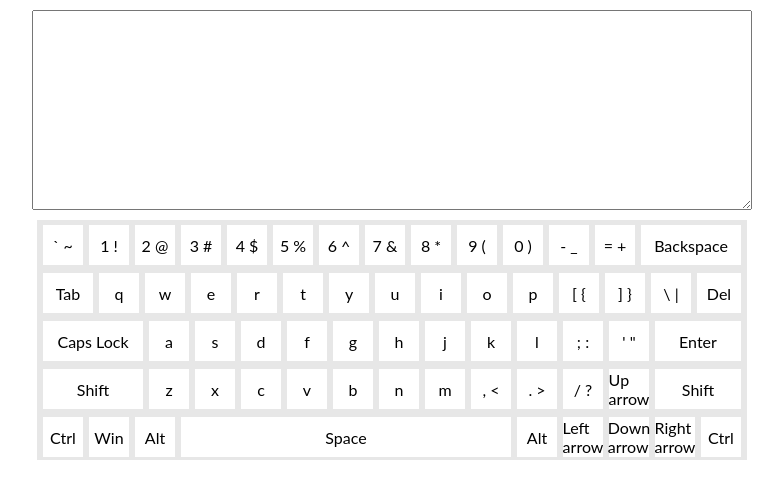
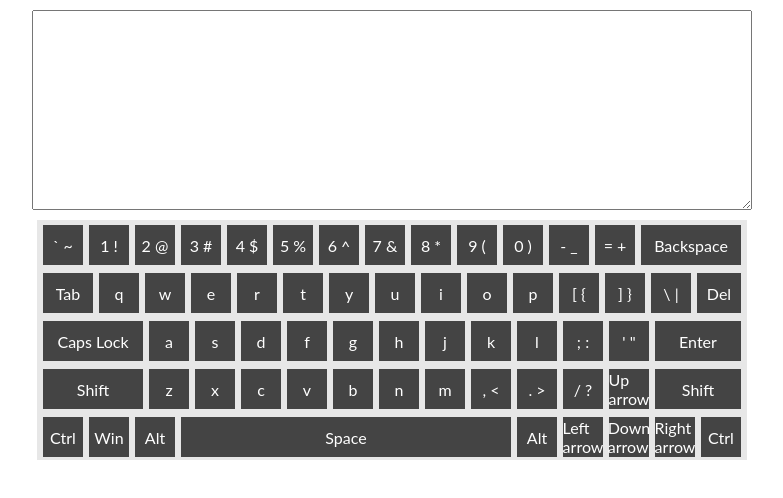
Before and after one commit to Kiryl1337/virtual-keyboard, a website: page src/index.html in a window 1280 px wide. Shown: the whole page, without its empty margins (248-1031 px from the left). Drawn offline with Linux system fonts and the light colour scheme.

Commit message:
feat: add eslint to project, fix problems, add btn hover

```diff
--- a/package.json
+++ b/package.json
@@ -1,5 +1,7 @@
 {
   "devDependencies": {
-    "eslint": "^8.14.0"
+    "eslint": "^8.15.0",
+    "eslint-config-airbnb-base": "^15.0.0",
+    "eslint-plugin-import": "^2.26.0"
   }
 }
--- a/src/script.js
+++ b/src/script.js
@@ -1,165 +1,166 @@
 const keys = {
-    'englishKeys': {
-        '` ~': 192,
-        '1 !': 49,
-        '2 @': 50,
-        '3 #': 51,
-        '4 $': 52,
-        '5 %': 53,
-        '6 ^': 54,
-        '7 &': 55,
-        '8 *': 56,
-        '9 (': 57,
-        '0 )': 48,
-        '- _': 189,
-        '= +': 187,
-        'Backspace': 8,
-        'Tab': 9,
-        'q': 81,
-        'w': 87,
-        'e': 69,
-        'r': 82,
-        't': 84,
-        'y': 89,
-        'u': 85,
-        'i': 73,
-        'o': 79,
-        'p': 80,
-        '[ {': 219,
-        '] }': 221,
-        '\\ |': 220,
-        'Del': 46,
-        'Caps Lock': 20,
-        'a': 65,
-        's': 83,
-        'd': 68,
-        'f': 70,
-        'g': 71,
-        'h': 72,
-        'j': 74,
-        'k': 75,
-        'l': 76,
-        '; :': 186,
-        '\' "': 222,
-        'Enter': 13,
-        'Shift': 16,
-        'z': 90,
-        'x': 88,
-        'c': 67,
-        'v': 86,
-        'b': 66,
-        'n': 78,
-        'm': 77,
-        ', <': 188,
-        '. >': 190,
-        '/ ?': 191,
-        'Up arrow': 38,
-        'Shift ': 16,
-        'Ctrl': 17,
-        'Win': 91,
-        'Alt': 18,
-        'Space': 32,
-        'Alt ': 18,
-        'Left arrow': 37,
-        'Down arrow': 40,
-        'Right arrow': 39,
-        'Ctrl ': 17,
-    }
+  englishKeys: {
+    "` ~": 192,
+    "1 !": 49,
+    "2 @": 50,
+    "3 #": 51,
+    "4 $": 52,
+    "5 %": 53,
+    "6 ^": 54,
+    "7 &": 55,
+    "8 *": 56,
+    "9 (": 57,
+    "0 )": 48,
+    "- _": 189,
+    "= +": 187,
+    Backspace: 8,
+    Tab: 9,
+    q: 81,
+    w: 87,
+    e: 69,
+    r: 82,
+    t: 84,
+    y: 89,
+    u: 85,
+    i: 73,
+    o: 79,
+    p: 80,
+    "[ {": 219,
+    "] }": 221,
+    "\\ |": 220,
+    Del: 46,
+    "Caps Lock": 20,
+    a: 65,
+    s: 83,
+    d: 68,
+    f: 70,
+    g: 71,
+    h: 72,
+    j: 74,
+    k: 75,
+    l: 76,
+    "; :": 186,
+    "' \"": 222,
+    Enter: 13,
+    Shift: 16,
+    z: 90,
+    x: 88,
+    c: 67,
+    v: 86,
+    b: 66,
+    n: 78,
+    m: 77,
+    ", <": 188,
+    ". >": 190,
+    "/ ?": 191,
+    "Up arrow": 38,
+    "Shift ": 16,
+    Ctrl: 17,
+    Win: 91,
+    Alt: 18,
+    Space: 32,
+    "Alt ": 18,
+    "Left arrow": 37,
+    "Down arrow": 40,
+    "Right arrow": 39,
+    "Ctrl ": 17,
+  },
+};
+
+const textarea = document.createElement("textarea");
+document.body.append(textarea);
+
+const keyboard = document.createElement("div");
+keyboard.className = "keyboard";
+document.body.append(keyboard);
+
+const keyboardWrapper = document.createElement("div");
+keyboardWrapper.className = "keyboard-wrapper";
+keyboard.append(keyboardWrapper);
+
+const keyboardKeys = document.createElement("div");
+keyboardKeys.className = "keyboard-keys";
+keyboardWrapper.append(keyboardKeys);
+
+function createRow() {
+  const row = document.createElement("div");
+  row.className = "row";
+  keyboardKeys.append(row);
+  return row;
 }
 
-let textarea = document.createElement('textarea')
-document.body.append(textarea)
-
-let keyboard = document.createElement('div')
-keyboard.className = 'keyboard'
-document.body.append(keyboard)
-
-let keyboardWrapper = document.createElement('div')
-keyboardWrapper.className = 'keyboard-wrapper'
-keyboard.append(keyboardWrapper)
-
-let keyboardKeys = document.createElement('div')
-keyboardKeys.className = 'keyboard-keys'
-keyboardWrapper.append(keyboardKeys)
-
-function createRow(){
-    let row = document.createElement('div')
-    row.className = 'row'
-    keyboardKeys.append(row)
-    return row
+const englishKeys = Object.entries(keys.englishKeys);
+const row1 = createRow();
+for (let i = 0; i < 14; i += 1) {
+  const keyboardBtn = document.createElement("div");
+  keyboardBtn.className = "keyboard-btn";
+  if (englishKeys[i][0] === "Backspace") {
+    keyboardBtn.classList.add("backspace");
+  }
+  row1.append(keyboardBtn);
+  keyboardBtn.textContent = `${englishKeys[i][0]}`;
+}
+const row2 = createRow();
+for (let i = 14; i < 29; i += 1) {
+  const keyboardBtn = document.createElement("div");
+  keyboardBtn.className = "keyboard-btn";
+  if (englishKeys[i][0] === "Tab") {
+    keyboardBtn.classList.add("tab");
+  }
+  if (englishKeys[i][0] === "Del") {
+    keyboardBtn.classList.add("del");
+  }
+  row2.append(keyboardBtn);
+  keyboardBtn.textContent = `${englishKeys[i][0]}`;
+}
+const row3 = createRow();
+for (let i = 29; i < 42; i += 1) {
+  const keyboardBtn = document.createElement("div");
+  keyboardBtn.className = "keyboard-btn";
+  if (englishKeys[i][0] === "Caps Lock") {
+    keyboardBtn.classList.add("capslock");
+  }
+  if (englishKeys[i][0] === "Enter") {
+    keyboardBtn.classList.add("enter");
+  }
+  row3.append(keyboardBtn);
+  keyboardBtn.textContent = `${englishKeys[i][0]}`;
+}
+const row4 = createRow();
+for (let i = 42; i < 55; i += 1) {
+  const keyboardBtn = document.createElement("div");
+  keyboardBtn.className = "keyboard-btn";
+  if (englishKeys[i][0].trim() === "Shift") {
+    keyboardBtn.classList.add("shift");
+  }
+  if (englishKeys[i][0] === "Up arrow") {
+    keyboardBtn.classList.add("up-arrow");
+  }
+  row4.append(keyboardBtn);
+  keyboardBtn.textContent = `${englishKeys[i][0]}`;
 }
 
-englishKeys = Object.entries(keys['englishKeys'])
-let row1 = createRow()
-for (let i = 0; i < 14; i++) {
-    let keyboardBtn = document.createElement('div')
-    keyboardBtn.className = 'keyboard-btn'
-    if(englishKeys[i][0] === 'Backspace'){
-        keyboardBtn.classList.add('backspace')
-    }
-    row1.append(keyboardBtn)
-    keyboardBtn.textContent = `${englishKeys[i][0]}`
+const row5 = createRow();
+for (let i = 55; i < 64; i += 1) {
+  const keyboardBtn = document.createElement("div");
+  keyboardBtn.className = "keyboard-btn";
+  switch (englishKeys[i][0].trim()) {
+    case "Ctrl": keyboardBtn.classList.add("ctrl");
+      break;
+    case "Win": keyboardBtn.classList.add("win");
+      break;
+    case "Alt": keyboardBtn.classList.add("alt");
+      break;
+    case "Space": keyboardBtn.classList.add("space");
+      break;
+    case "Left arrow": keyboardBtn.classList.add("left-arrow");
+      break;
+    case "Down arrow": keyboardBtn.classList.add("down-arrow");
+      break;
+    case "Right arrow": keyboardBtn.classList.add("right-arrow");
+      break;
+    default: keyboardBtn.classList.add("keyboard-btn");
+  }
+  row5.append(keyboardBtn);
+  keyboardBtn.textContent = `${englishKeys[i][0]}`;
 }
-let row2 = createRow()
-for (let i = 14; i < 29; i++) {
-    let keyboardBtn = document.createElement('div')
-    keyboardBtn.className = 'keyboard-btn'
-    if(englishKeys[i][0] === 'Tab'){
-        keyboardBtn.classList.add('tab')
-    }
-    if(englishKeys[i][0] === 'Del'){
-        keyboardBtn.classList.add('del')
-    }
-    row2.append(keyboardBtn)
-    keyboardBtn.textContent = `${englishKeys[i][0]}`
-}
-let row3 = createRow()
-for (let i = 29; i < 42; i++) {
-    let keyboardBtn = document.createElement('div')
-    keyboardBtn.className = 'keyboard-btn'
-    if(englishKeys[i][0] === 'Caps Lock'){
-        keyboardBtn.classList.add('capslock')
-    }
-    if(englishKeys[i][0] === 'Enter'){
-        keyboardBtn.classList.add('enter')
-    }
-    row3.append(keyboardBtn)
-    keyboardBtn.textContent = `${englishKeys[i][0]}`
-}
-let row4 = createRow()
-for (let i = 42; i < 55; i++) {
-    let keyboardBtn = document.createElement('div')
-    keyboardBtn.className = 'keyboard-btn'
-    if(englishKeys[i][0].trim() === 'Shift'){
-        keyboardBtn.classList.add('shift')
-    }
-    if(englishKeys[i][0] === 'Up arrow'){
-        keyboardBtn.classList.add('up-arrow')
-    }
-    row4.append(keyboardBtn)
-    keyboardBtn.textContent = `${englishKeys[i][0]}`
-}
-
-let row5 = createRow()
-for (let i = 55; i < 64; i++) {
-    let keyboardBtn = document.createElement('div')
-    keyboardBtn.className = 'keyboard-btn'
-    switch(englishKeys[i][0].trim()) {
-        case 'Ctrl': keyboardBtn.classList.add('ctrl')
-        break
-        case 'Win': keyboardBtn.classList.add('win')
-        break
-        case 'Alt': keyboardBtn.classList.add('alt')
-        break
-        case 'Space': keyboardBtn.classList.add('space')
-        break
-        case 'Left arrow': keyboardBtn.classList.add('left-arrow')
-        break
-        case 'Down arrow': keyboardBtn.classList.add('down-arrow')
-        break
-        case 'Right arrow': keyboardBtn.classList.add('right-arrow')
-        break
-    }
-    row5.append(keyboardBtn)
-    keyboardBtn.textContent = `${englishKeys[i][0]}`
-}
--- a/src/style.css
+++ b/src/style.css
@@ -46,12 +46,23 @@ textarea {
 .keyboard-btn {
     width: 40px;
     height: 40px;
-    background-color: #fff;
+    color: #ffffff;
+    background: #444444;
     display: flex;
     align-items: center;
     justify-content: center;
     margin: 5px 0px 5px 6px;
     transition: 0.2s;
+}
+
+.keyboard-btn:hover {
+    background-color: #79aa89;
+    cursor: pointer;
+}
+
+.keyboard-btn.active {
+    background-color: #2cfd72;
+    border-radius: 50px;
 }
 
 .backspace {
```
Also changed, not shown: src/.eslintrc.js (added), 1 other file.
